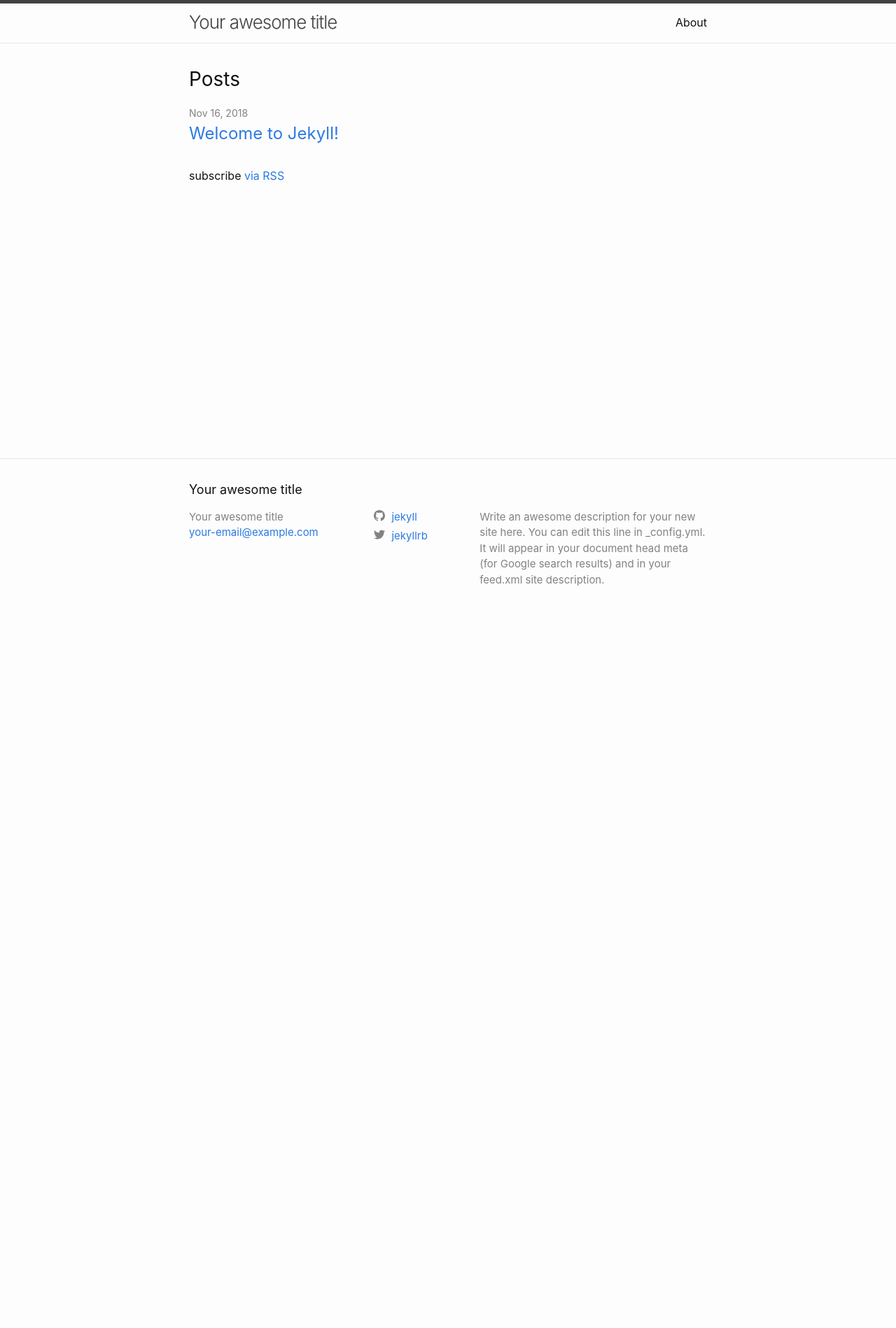
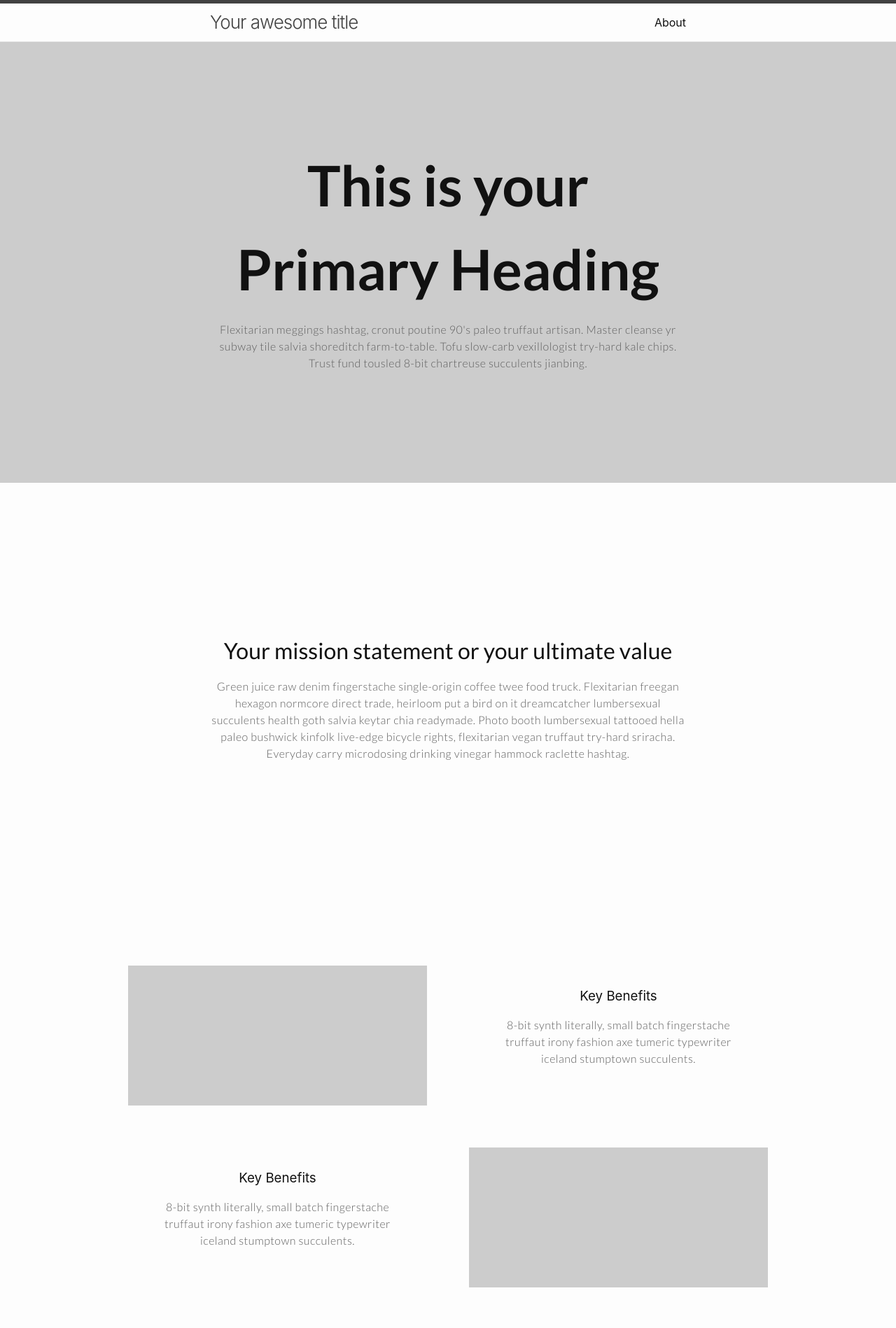
Before and after one commit to oakridgeperio/oakridgeperio.github.io, a Jekyll site: the page built from index.md, in a window 1280 px wide. Shown: the top 1898 px of the page at 70% size. Built offline with Jekyll 4.4.1, drawn with Linux system fonts in a browser that asks for light colours; before the commit the page ends 900 px from its top, so only the background shows below that; some of the changed text lies outside the part shown.

Commit message:
a lot of styling

```diff
--- a/_includes/head.html
+++ b/_includes/head.html
@@ -3,6 +3,9 @@
   <meta http-equiv="X-UA-Compatible" content="IE=edge">
   <meta name="viewport" content="width=device-width, initial-scale=1">
   <link rel="stylesheet" href="{{ "/assets/main.css" | relative_url }}">
+
+  <link href="https://fonts.googleapis.com/css?family=Lato:300,400,700" rel="stylesheet">
+
   {%- feed_meta -%}
   {%- if jekyll.environment == 'production' and site.google_analytics -%}
     {%- include google-analytics.html -%}
--- /dev/null
+++ b/_layouts/landing.html
@@ -0,0 +1,57 @@
+<!DOCTYPE html>
+<html lang="{{ page.lang | default: site.lang | default: "en" }}">
+
+  {%- include head.html -%}
+
+  <body>
+    {%- include header.html -%}
+
+    <section class="grayed" id="main-splash">
+      <div class="wrapper">
+        <h1>This is your Primary Heading</h1>
+        <p>Flexitarian meggings hashtag, cronut poutine 90's paleo truffaut artisan. Master cleanse yr subway tile salvia shoreditch farm-to-table. Tofu slow-carb vexillologist try-hard kale chips. Trust fund tousled 8-bit chartreuse succulents jianbing.</p>
+      </div>
+    </section>
+
+    <section id="mission-statement">
+      <div class="wrapper">
+        <h2>Your mission statement or your ultimate value</h2>
+        <p>Green juice raw denim fingerstache single-origin coffee twee food truck. Flexitarian freegan hexagon normcore direct trade, heirloom put a bird on it dreamcatcher lumbersexual succulents health goth salvia keytar chia readymade. Photo booth lumbersexual tattooed hella paleo bushwick kinfolk live-edge bicycle rights, flexitarian vegan truffaut try-hard sriracha. Everyday carry microdosing drinking vinegar hammock raclette hashtag.</p>
+      </div>
+    </section>
+
+    <section id="photos">
+      <div class="photo-row">
+        <div class="photo grayed"></div>
+        <div class="description padding-xl">
+          <h3>Key Benefits</h3>
+          <p>8-bit synth literally, small batch fingerstache truffaut irony fashion axe tumeric typewriter iceland stumptown succulents.</p>
+        </div>
+
+        <div class="description padding-xl">
+          <h3>Key Benefits</h3>
+          <p>8-bit synth literally, small batch fingerstache truffaut irony fashion axe tumeric typewriter iceland stumptown succulents.</p>
+        </div>
+        <div class="photo grayed"></div>
+
+        <div class="photo grayed"></div>
+        <div class="description padding-xl">
+          <h3>Key Benefits</h3>
+          <p>8-bit synth literally, small batch fingerstache truffaut irony fashion axe tumeric typewriter iceland stumptown succulents.</p>
+        </div>
+      </div>
+    </section>
+
+		<section class="grayed" id="humble-brag">
+      <div class="wrapper">
+        <h2>A closing reminder of your offer</h2>
+        <p>Vape humblebrag 8-bit synth literally, small batch fingerstache truffaut irony fashion axe tumeric typewriter iceland stumptown succulents. Taxidermy microdosing pop-up, freegan try-hard raclette wayfarers before they sold out mlkshk. Photo booth mixtape vice gentrify green juice sriracha.</p>
+
+        <br>
+        <a href="mailto:someone@example.com" class="btn btn-primary">Contant Us</a>
+      </div>
+		</section>
+
+  </body>
+
+</html>
--- /dev/null
+++ b/_sass/landing_overrides.scss
@@ -0,0 +1,42 @@
+/* apply a natural box layout model to all elements, but allowing components to change */
+html {
+  box-sizing: border-box;
+}
+*, *:before, *:after {
+  box-sizing: inherit;
+}
+
+@import
+  "overrides/spacing",
+  "overrides/base",
+  "overrides/colors";
+
+.flex { display: flex; }
+.flex-align-items-center { align-items: center; }
+.photo-row {
+  display: flex;
+  flex-wrap: wrap;
+  flex-direction: row;
+  justify-content: center;
+
+  div {
+    min-height: 200px;
+    flex-basis: 35%;
+    margin: $spacing-xl;
+  }
+}
+@media screen and (max-width: 850px) {
+  .photo-row { flex-wrap: no-wrap; }
+  .photo-row div {
+    flex-basis: initial;
+    min-width: 200px;
+  }
+}
+.grayed {
+  background-color: $color_bg_muted;
+}
+.btn {
+  background-color: $color_primary;
+  padding: $spacing-md;
+  color: white;
+}
--- /dev/null
+++ b/_sass/overrides/_base.scss
@@ -0,0 +1,25 @@
+// TYPOGRAPHY
+h1 {
+  font-size: 5em;
+  font-family: 'Lato', sans-serif;
+  font-weight: 700;
+}
+h2 {
+  font-size: 2em;
+  font-family: 'Lato', sans-serif;
+  font-weight: 400;
+}
+p {
+  font-family: 'Lato', sans-serif;
+  font-weight: 300;
+  color: #5f5f5f;
+  letter-spacing: 0.03em;
+}
+section {
+  padding: $spacing-xl;
+  text-align: center;
+  min-height: 70vh;
+  display: flex;
+  flex-direction: column;
+  justify-content: center;
+}
--- /dev/null
+++ b/_sass/overrides/_colors.scss
@@ -0,0 +1,2 @@
+$color_primary: #4285f4;
+$color_bg_muted: #cccccc;
--- /dev/null
+++ b/_sass/overrides/_spacing.scss
@@ -0,0 +1,53 @@
+$spacing-xs: 5px;
+$spacing-sm: 10px;
+$spacing-md: 15px;
+$spacing-lg: 20px;
+$spacing-xl: 30px;
+
+.padding-xs { padding: 5px }
+.padding-sm { padding: 10px }
+.padding-md { padding: 15px }
+.padding-lg { padding: 20px }
+.padding-xl { padding: 30px }
+
+.padding-left-xs { padding-left: 5px }
+.padding-left-sm { padding-left: 10px }
+.padding-left-md { padding-left: 15px }
+.padding-left-lg { padding-left: 20px }
+.padding-left-xl { padding-left: 30px }
+
+.padding-right-xs { padding-right: 5px }
+.padding-right-sm { padding-right: 10px }
+.padding-right-md { padding-right: 15px }
+.padding-right-lg { padding-right: 20px }
+.padding-right-xl { padding-right: 30px }
+
+.padding-bottom-xs { padding-bottom: 5px }
+.padding-bottom-sm { padding-bottom: 10px }
+.padding-bottom-md { padding-bottom: 15px }
+.padding-bottom-lg { padding-bottom: 20px }
+.padding-bottom-xl { padding-bottom: 30px }
+
+.margin-xs { margin: 5px }
+.margin-sm { margin: 10px }
+.margin-md { margin: 15px }
+.margin-lg { margin: 20px }
+.margin-xl { margin: 30px }
+
+.margin-left-xs { margin-left: 5px }
+.margin-left-sm { margin-left: 10px }
+.margin-left-md { margin-left: 15px }
+.margin-left-lg { margin-left: 20px }
+.margin-left-xl { margin-left: 30px }
+
+.margin-right-xs { margin-right: 5px }
+.margin-right-sm { margin-right: 10px }
+.margin-right-md { margin-right: 15px }
+.margin-right-lg { margin-right: 20px }
+.margin-right-xl { margin-right: 30px }
+
+.margin-bottom-xs { margin-bottom: 5px }
+.margin-bottom-sm { margin-bottom: 10px }
+.margin-bottom-md { margin-bottom: 15px }
+.margin-bottom-lg { margin-bottom: 20px }
+.margin-bottom-xl { margin-bottom: 30px }
--- a/assets/main.scss
+++ b/assets/main.scss
@@ -3,3 +3,4 @@
 ---
 
 @import "minima";
+@import "landing_overrides";
```
Also changed, not shown: index.md (+1 -1 lines).
